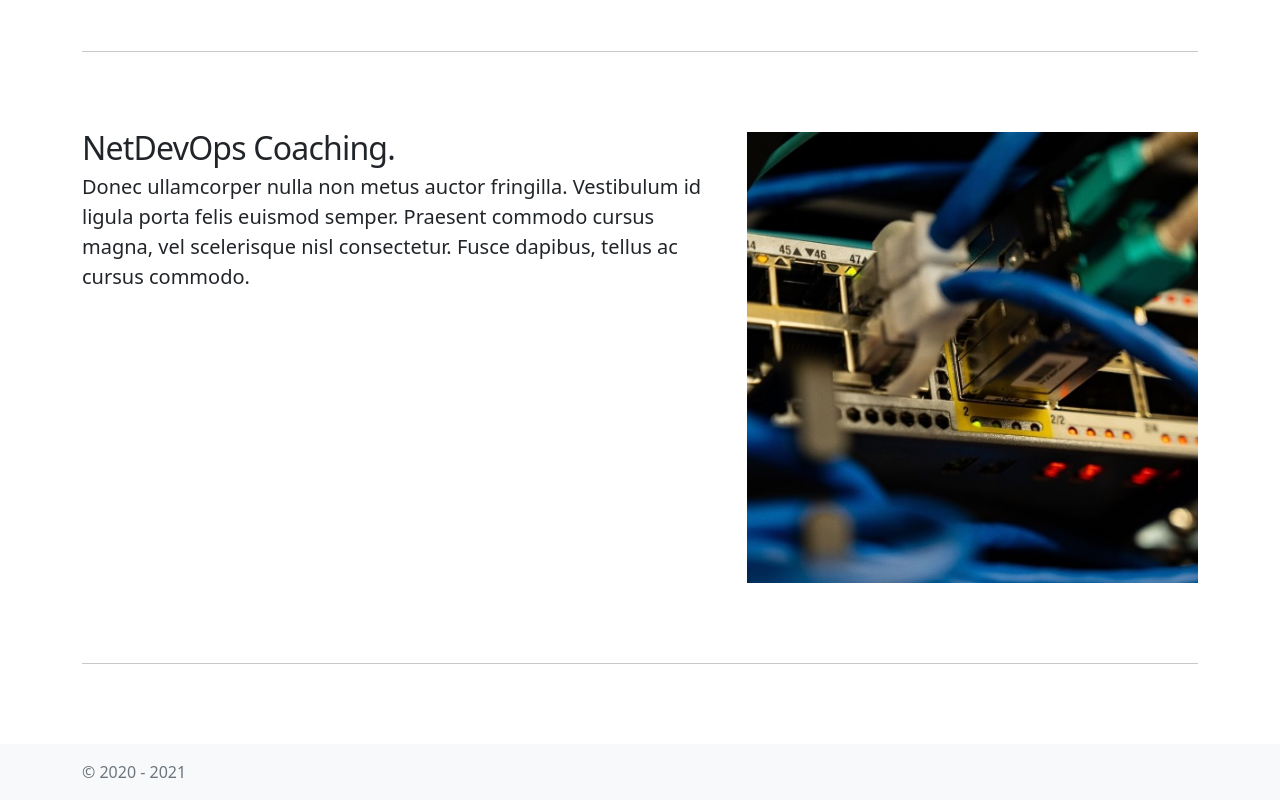
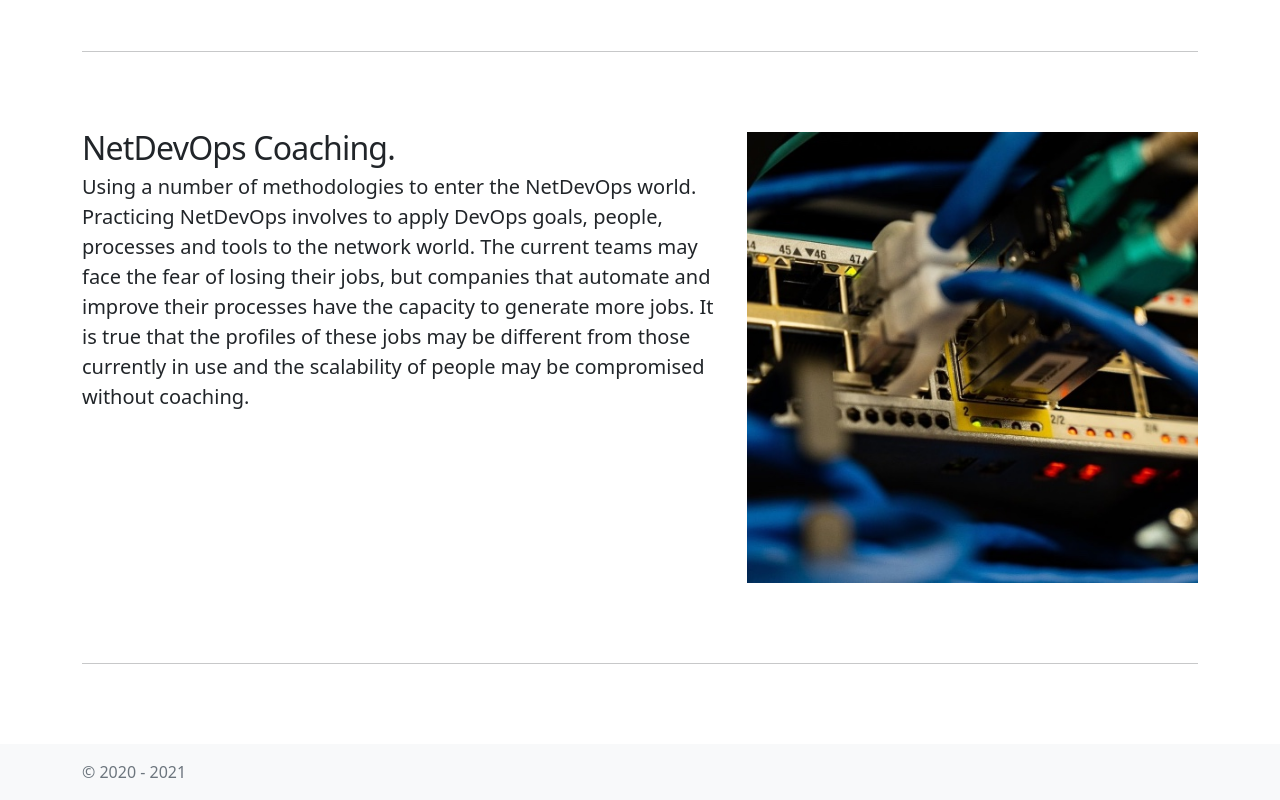
Before and after one commit to gmoisio/gmoisio.github.io, a plain HTML site: page index.html in a window 1280 px wide. Shown: the part 1657-2457 px from the top of the page. Drawn offline with nearby package versions, Linux system fonts and the light colour scheme.

Commit message:
modify index.html

```diff
--- a/index.html
+++ b/index.html
@@ -55,7 +55,7 @@
         <p class="lead">Using Fast Software Dataplane to generate high speed traffic and modern monitoring tools to get
           the highest visibility on the network.<br> TRex and Ostinato appliances are used to generate traffic on the
           network in order to test features and performances. Grafana, Prometheus, a number of exporters, virtualization
-          and containerization give the necessary feedback to a NetDevOps implementation.</p>
+          and containerization are used to give the necessary feedback to a NetDevOps implementation.</p>
       </div>
       <div class="col-md-5 order-md-1">
         <img src="img/monitoring.jpg" class="img-fluid" alt="Monitoring by Gilbert MOISIO">
@@ -65,9 +65,11 @@
     <div class="row featurette">
       <div class="col-md-7">
         <h2 class="featurette-heading">NetDevOps Coaching.</h2>
-        <p class="lead">Donec ullamcorper nulla non metus auctor fringilla. Vestibulum id ligula porta felis euismod
-          semper. Praesent commodo cursus magna, vel scelerisque nisl consectetur. Fusce dapibus, tellus ac cursus
-          commodo.</p>
+        <p class="lead">Using a number of methodologies to enter the NetDevOps world. <br>Practicing NetDevOps involves
+          to apply DevOps goals, people, processes and tools to the network world. The current teams may face the fear
+          of losing their jobs, but companies that automate and improve their processes have the capacity to generate
+          more jobs. It is true that the profiles of these jobs may be different from those currently in use and the
+          scalability of people may be compromised without coaching.</p>
       </div>
       <div class="col-md-5">
         <img src="img/netdevops.jpg" class="img-fluid" alt="NetDevOps by Gilbert MOISIO">
```
